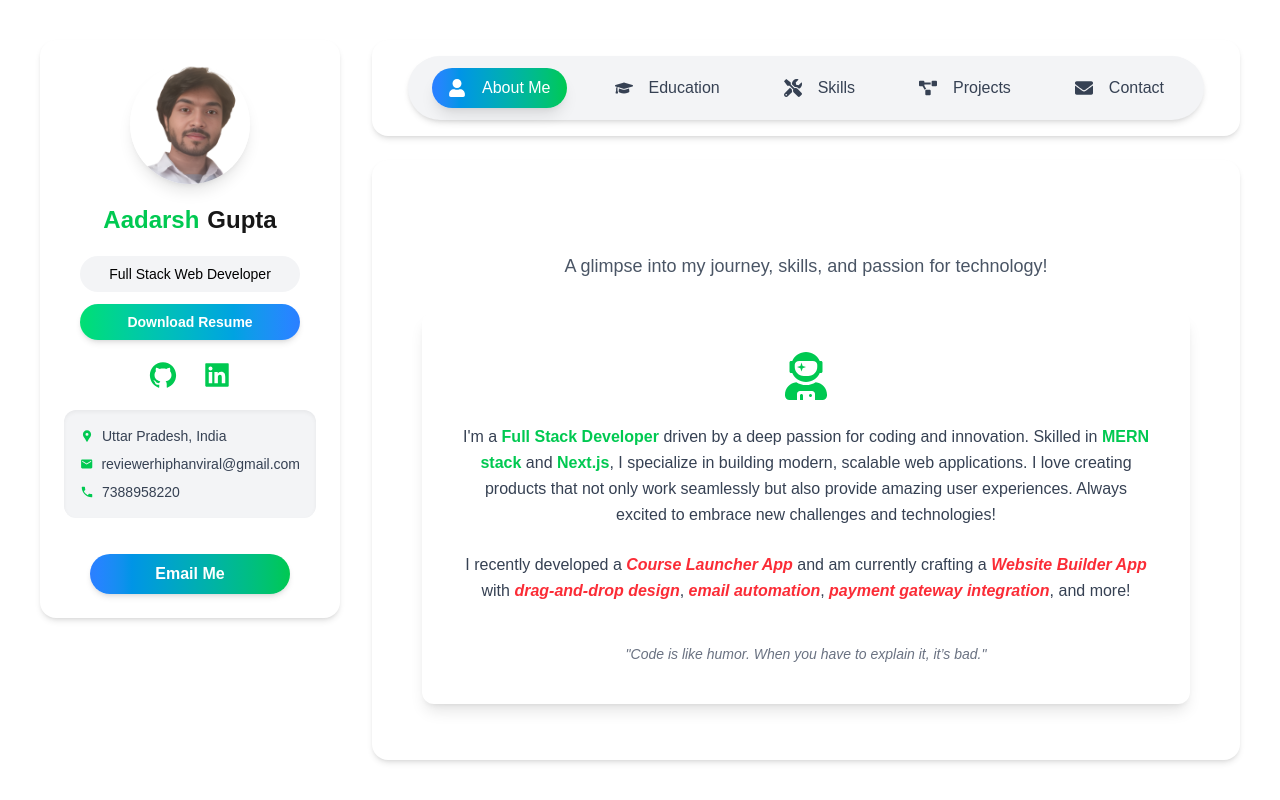
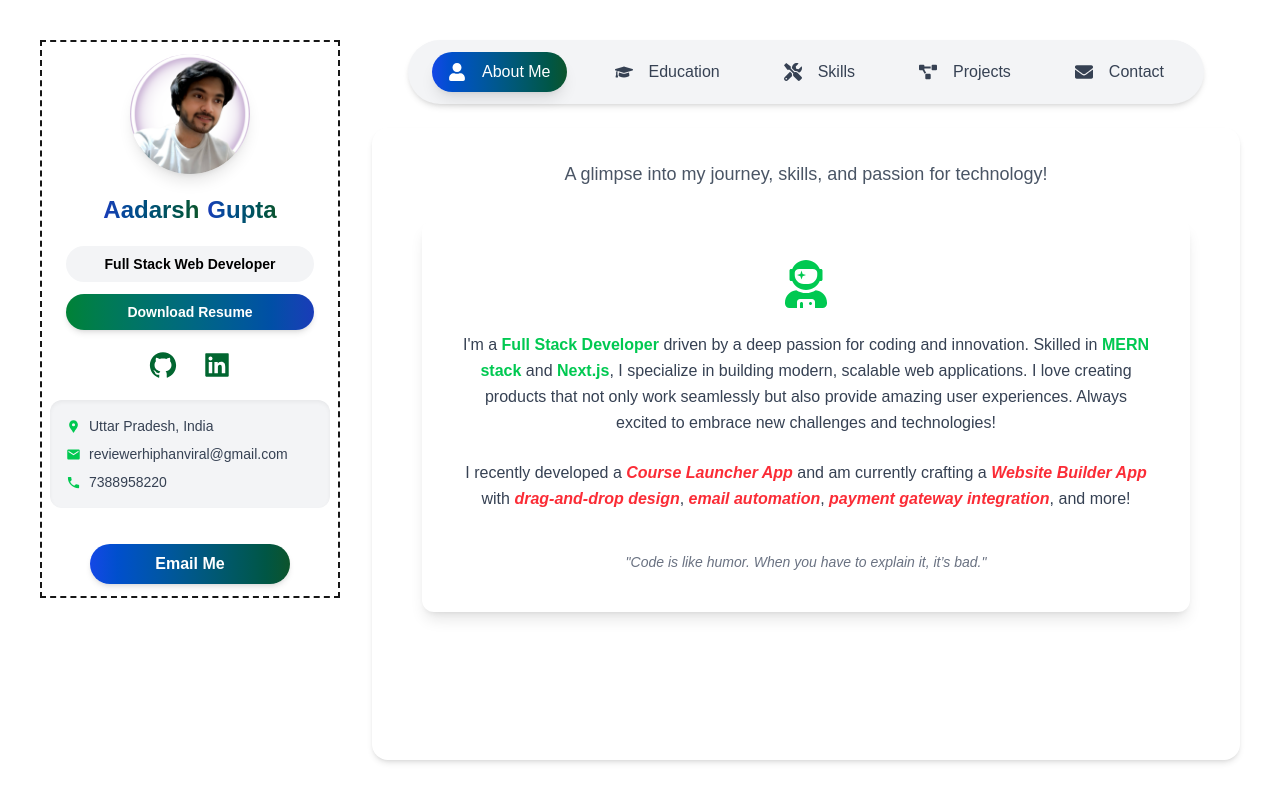
Before and after one commit to AaKuGu/portfolio2, a Next.js app: page / in a window 1280 px wide. Built offline with nearby package versions, Linux system fonts and the light colour scheme.

Commit message:
fevv changes

```diff
--- a/src/app/layout.js
+++ b/src/app/layout.js
@@ -1,7 +1,6 @@
 import { Geist, Geist_Mono } from "next/font/google";
 import "./globals.css";
-import Sidebar from "@/components/Sidebar";
-import Navbar from "@/components/Navbar";
+import Home from "@/components/Home";
 
 const geistSans = Geist({
   variable: "--font-geist-sans",
@@ -22,25 +21,9 @@ export default function RootLayout({ children }) {
   return (
     <html lang="en">
       <body
-        className={`${geistSans.variable} ${geistMono.variable} antialiased bg-gray-50 text-white dark:bg-[#0D1117] transition-all duration-300`}
+        className={`${geistSans.variable} ${geistMono.variable} antialiased bg-gray-50 text-white transition-all duration-300`}
       >
-        <div className="flex flex-col md:flex-row  gap-8 min-h-screen p-4 md:p-10 w-full">
-          {/* Sidebar */}
-          <aside className="w-full md:w-1/3 lg:w-1/4 bg-white dark:bg-[#161B22] rounded-2xl shadow-md p-6 flex flex-col gap-6  h-fit">
-            <Sidebar />
-          </aside>
-
-          {/* Main Content */}
-          <main className="flex-1 flex flex-col gap-6">
-            <nav className="bg-white dark:bg-[#161B22] rounded-2xl shadow-md p-4">
-              <Navbar />
-            </nav>
-
-            <section className="bg-white dark:bg-[#161B22] rounded-2xl shadow-md p-3 flex-1">
-              {children}
-            </section>
-          </main>
-        </div>
+        <Home children={children} />
       </body>
     </html>
   );
--- a/src/app/page.js
+++ b/src/app/page.js
@@ -13,9 +13,9 @@ const page = () => {
         transition={{ duration: 0.6 }}
         className="text-center"
       >
-        <h1 className="text-3xl md:text-5xl font-bold text-white  mb-3">
+        {/* <h1 className="text-xl md:text-3xl font-bold text-black  mb-3">
           About Me
-        </h1>
+        </h1> */}
         <p className="text-gray-600  text-sm md:text-lg max-w-2xl mx-auto">
           A glimpse into my journey, skills, and passion for technology!
         </p>
--- a/src/app/projects/[project_id]/page.jsx
+++ b/src/app/projects/[project_id]/page.jsx
@@ -86,7 +86,7 @@ const ProjectDetails = ({ params }) => {
   }
 
   return (
-    <div className="flex flex-col gap-8 p-4 md:p-8">
+    <div className="flex flex-col gap-8 p-4 md:p-8 text-black">
       {/* Proof Video */}
       <div className="aspect-w-16 aspect-h-9">
         <h2 className="text-2xl font-semibold mb-4">
--- a/src/components/ContactMe.jsx
+++ b/src/components/ContactMe.jsx
@@ -11,10 +11,6 @@ const ContactUs = () => {
   return (
     <div className="p-3 bg-gradient-to-r ">
       <motion.div variants={fadeInUp} initial="initial" animate="animate">
-        <h5 className="text-3xl font-bold text-center text-white mb-6">
-          Contact Me
-        </h5>
-
         <div className="max-w-3xl mx-auto bg-white rounded-lg shadow-lg p-4">
           <h6 className="text-2xl font-semibold text-gray-800  mb-1">
             Get in Touch
--- /dev/null
+++ b/src/components/Home.jsx
@@ -0,0 +1,41 @@
+"use client";
+
+import React from "react";
+import Sidebar from "@/components/Sidebar";
+import Navbar from "@/components/Navbar";
+import { motion } from "framer-motion";
+const Home = ({ children }) => {
+  return (
+    <div className="flex flex-col md:flex-row gap-8 min-h-screen p-4 md:p-10 w-full bg-white">
+      {/* Sidebar slide-in from right */}
+      <motion.aside
+        initial={{ x: -300, opacity: 0 }}
+        animate={{ x: 0, opacity: 1 }}
+        transition={{ type: "spring", stiffness: 70, damping: 20 }}
+        className="w-full md:w-1/3 lg:w-1/4 bg-white border-[2px] border-dashed p flex flex-col gap-6 h-fit"
+      >
+        <Sidebar />
+      </motion.aside>
+
+      {/* Main content slide-in from right */}
+      <motion.main
+        initial={{ x: 300, opacity: 0 }}
+        animate={{ x: 0, opacity: 1 }}
+        transition={{
+          delay: 0.1,
+          type: "spring",
+          stiffness: 70,
+          damping: 20,
+        }}
+        className="flex-1 flex flex-col gap-6"
+      >
+        <Navbar />
+        <section className="bg-gradient-to-r rounded-2xl shadow-md p-3 flex-1">
+          {children}
+        </section>
+      </motion.main>
+    </div>
+  );
+};
+
+export default Home;
--- a/src/components/Navbar.jsx
+++ b/src/components/Navbar.jsx
@@ -35,7 +35,7 @@ const Navbar = () => {
                 whileTap={{ scale: 0.95 }}
                 className={`flex items-center gap-2 cursor-pointer px-4 py-2 rounded-full text-sm md:text-base font-medium transition-all duration-300 ${
                   isActive
-                    ? "bg-gradient-to-r from-blue-500 to-green-500 text-white shadow-lg"
+                    ? "bg-gradient-to-r from-blue-700 to-green-900 text-white shadow-lg"
                     : "text-gray-700 hover:bg-gray-200 dark:hover:bg-dark-300"
                 }`}
               >
--- a/src/components/Projects.jsx
+++ b/src/components/Projects.jsx
@@ -70,9 +70,7 @@ const Projects = () => {
   return (
     <div className="" id="projects">
       <motion.div variants={fadeInUp} initial="initial" animate="animate">
-        <h5 className="my-3 text-3xl font-bold text-center text-blue-600">
-          Projects
-        </h5>
+
 
         {/* Projects Cards */}
         <div className="flex items-center justify-start gap-3 flex-wrap">
--- a/src/components/Sidebar.jsx
+++ b/src/components/Sidebar.jsx
@@ -11,7 +11,7 @@ const Sidebar = () => {
       initial={{ opacity: 0, y: 20 }}
       animate={{ opacity: 1, y: 0 }}
       transition={{ duration: 0.6, ease: "easeOut" }}
-      className="flex flex-col items-center gap-5 w-full "
+      className="flex flex-col items-center gap-5 w-full p-2 py-3 "
     >
       {/* Profile Image */}
       <motion.div
@@ -20,7 +20,7 @@ const Sidebar = () => {
         transition={{ type: "spring", stiffness: 120 }}
       >
         <Image
-          src="/images/myPic.png"
+          src="/images/heroImage5.png"
           alt="Profile Pic"
           width={120}
           height={120}
@@ -30,19 +30,23 @@ const Sidebar = () => {
 
       {/* Name */}
       <div className="flex items-center gap-2 text-2xl font-semibold">
-        <span className="text-green-500 font-kaushan">Aadarsh</span>
-        <span>Gupta</span>
+        <span className="bg-gradient-to-r from-blue-800 to-green-900 bg-clip-text text-transparent font-kaushan">
+          Aadarsh
+        </span>
+        <span className="bg-gradient-to-r from-blue-800 to-green-900 bg-clip-text text-transparent">
+          Gupta
+        </span>
       </div>
 
       {/* Title & Resume */}
       <div className="flex flex-col items-center gap-3 w-full px-4">
-        <div className="bg-gray-100 dark:bg-dark-200 w-full py-2 rounded-full text-center text-sm font-medium text-black">
+        <div className="bg-gray-100 dark:bg-dark-200 w-full py-2 rounded-full text-center text-sm  text-black font-bold">
           Full Stack Web Developer
         </div>
         <a
           href="/pdf/aadarsh-gupta-cv.pdf"
           download
-          className="bg-gradient-to-r from-green-400 to-blue-500 hover:from-blue-500 hover:to-green-400 w-full py-2 rounded-full text-center text-sm font-semibold text-white shadow-md transition-all duration-300"
+          className="bg-gradient-to-r from-green-700 to-blue-800 hover:scale-[1.1] w-full py-2 rounded-full text-center text-sm font-semibold text-white shadow-md transition-all duration-300"
         >
           Download Resume
         </a>
@@ -53,7 +57,7 @@ const Sidebar = () => {
         initial={{ opacity: 0, scale: 0.8 }}
         animate={{ opacity: 1, scale: 1 }}
         transition={{ delay: 0.2, duration: 0.5 }}
-        className="flex items-center gap-6 text-green-500 text-3xl"
+        className="flex items-center gap-6 text-green-800 text-3xl"
       >
         <a
           href="https://github.com/AaKuGu"
@@ -74,15 +78,15 @@ const Sidebar = () => {
       {/* Address */}
       <div className="w-full bg-gray-100 dark:bg-dark-200 rounded-xl p-4 flex flex-col gap-2 text-sm text-gray-700 shadow-inner">
         <div className="flex items-center gap-2">
-          <MdLocationPin className="text-green-500" />
+          <MdLocationPin className="text-green-500 min-w-[15px] min-h-[15px]" />
           <span>Uttar Pradesh, India</span>
         </div>
         <div className="flex items-center gap-2">
-          <MdEmail className="text-green-500" />
+          <MdEmail className="text-green-500 min-w-[15px] min-h-[15px]" />
           <span>reviewerhiphanviral@gmail.com</span>
         </div>
         <div className="flex items-center gap-2">
-          <MdPhone className="text-green-500" />
+          <MdPhone className="text-green-500 min-w-[15px] min-h-[15px]" />
           <span>7388958220</span>
         </div>
       </div>
@@ -92,7 +96,7 @@ const Sidebar = () => {
         whileHover={{ scale: 1.05 }}
         whileTap={{ scale: 0.95 }}
         href="mailto:reviewerhiphanviral@gmail.com"
-        className="mt-4 w-[200px] py-2 text-center bg-gradient-to-r from-blue-500 to-green-500 text-white font-bold rounded-full shadow-md transition-all duration-300"
+        className="mt-4 w-[200px] py-2 text-center bg-gradient-to-r from-blue-700 to-green-900 text-white font-bold rounded-full shadow-md transition-all duration-300"
       >
         Email Me
       </motion.a>
--- a/src/components/Skills.jsx
+++ b/src/components/Skills.jsx
@@ -65,9 +65,7 @@ const Skills = () => {
   return (
     <div className="">
       <motion.div variants={fadeInUp} initial="initial" animate="animate">
-        <h5 className="  text-3xl font-bold text-center text-blue-600">
-          Skills
-        </h5>
+
 
         {/* Responsive grid layout */}
         <div className="grid grid-cols-2 sm:grid-cols-3 md:grid-cols-4 lg:grid-cols-5 gap-6 mt-3">
--- /dev/null
+++ b/src/components/new/Nav.jsx
@@ -0,0 +1,7 @@
+import React from "react";
+
+const Nav = () => {
+  return <div>Nav</div>;
+};
+
+export default Nav;
```
Also changed, not shown: src/components/Education.jsx (+6 -6 lines), public/images/heroImage5.png (added).
